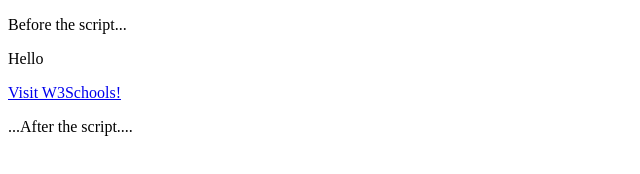
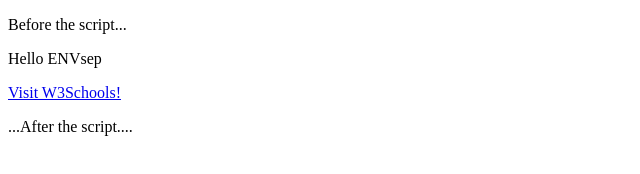
Before and after one commit to inletpc/ENVsep, a plain HTML site: page javascript-demo.html in a window 1280 px wide. Shown: the full height of the page, 0-640 px from the left. Drawn offline with Linux system fonts and the light colour scheme.

Commit message:
Hello message

```diff
--- a/javascript-demo.html
+++ b/javascript-demo.html
@@ -13,7 +13,7 @@
 
   <!-- Script tag inside the body -->
   <script>
-    document.write("Hello")
+    document.write("Hello ENVsep")
 
   </script>
 
```
